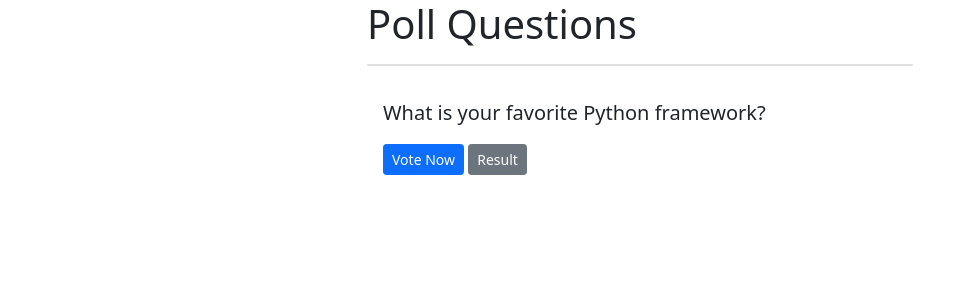
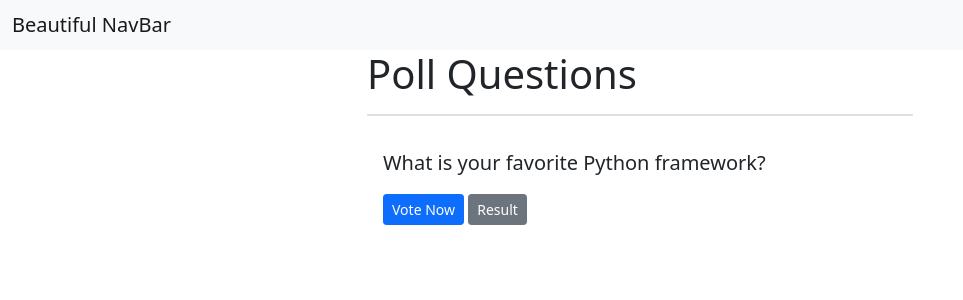
Before and after one commit to oopanpan/poll_project, a Django app: page /polls/ in a window 1280 px wide. Shown: the top 300 px of the page, without its empty margins (0-963 px from the left). Run offline with Django 3.2, Linux system fonts and the light colour scheme; data comes from the database, SQL or seed files in the repository.

Commit message:
navbar as a partial and injected in base.html using template syntax

```diff
--- a/pollproject/templates/base.html
+++ b/pollproject/templates/base.html
@@ -13,6 +13,8 @@
 		<title>Poll Project {% block title %} {% endblock %}</title>
 	</head>
 	<body>
+		<!-- NAVBAR -->
+		{% include 'partial/_navbar.html' %}
 		<div class="container">
 			<div class="row">
 				<div class="col-md-6 m-auto">
--- /dev/null
+++ b/pollproject/templates/partial/_navbar.html
@@ -0,0 +1,5 @@
+<nav class="navbar navbar-light bg-light">
+  <div class="container-fluid">
+    <span class="navbar-brand mb-0 h1">Beautiful NavBar</span>
+  </div>
+</nav>
```
